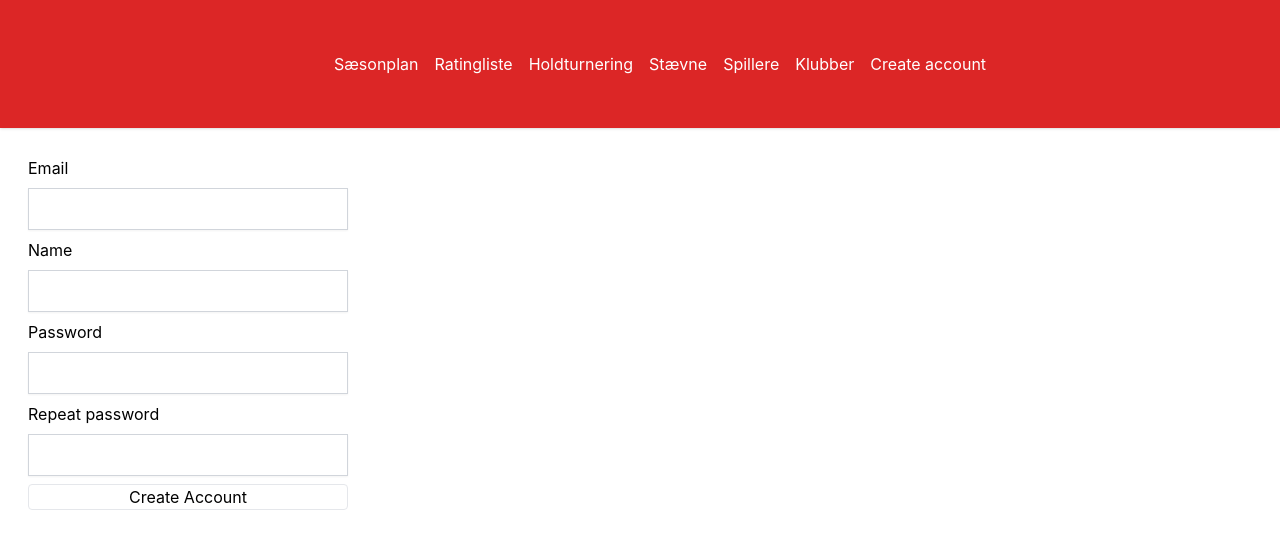
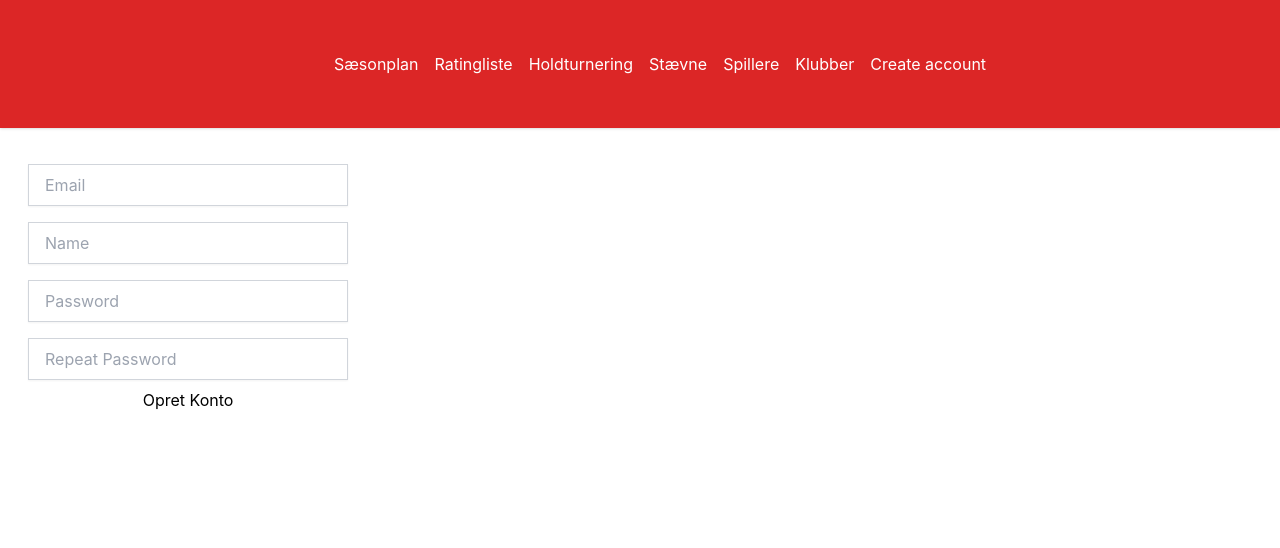
Before and after one commit to GodSpiller/bordtennis, a React (Create React App) app in the folder frontend/: page /create_account in a window 1280 px wide. Shown: the top 548 px of the page. Built offline with nearby package versions, Linux system fonts and the light colour scheme.

Commit message:
Implemented create account form using react-hook-form

```diff
--- a/frontend/package.json
+++ b/frontend/package.json
@@ -17,6 +17,7 @@
     "clean": "^4.0.2",
     "react": "^18.2.0",
     "react-dom": "^18.2.0",
+    "react-hook-form": "^7.51.0",
     "react-router-dom": "^6.22.2",
     "react-scripts": "5.0.1",
     "tailwindcss": "^3.4.1",
--- a/frontend/src/components/login/CreateAccount.tsx
+++ b/frontend/src/components/login/CreateAccount.tsx
@@ -1,181 +1,92 @@
-import { useState } from "react";
-import { InvalidInput } from "../../pages/CreateAccountPage";
+import { SubmitHandler, useForm } from "react-hook-form";
 const inputcss =
   "appearance-none border border-gray-300 py-2 px-4 my-2 bg-white text-gray-700 placeholder-gray-400 shadow-sm text-base focus:outline-none focus:ring-2 focus:ring-purple-600 focus:border-transparent";
 
-export type CreateAccountForm = {
+type FormFields = {
   email: string;
+  name: string;
   password: string;
-  secondPassword: string;
-  name: string;
-};
-
-type AccountFormError = {
-  email: boolean;
-  password: boolean;
-  secondPassword: boolean;
-  name: boolean;
+  password2: string;
 };
 
 export function CreateAccount() {
-  const [formState, setFormState] = useState<CreateAccountForm>({
-    email: "",
-    password: "",
-    secondPassword: "",
-    name: "",
-  });
+  const {
+    register,
+    handleSubmit,
+    watch,
+    formState: { errors },
+  } = useForm<FormFields>();
 
-  const [error, setErrors] = useState<AccountFormError>({
-    email: false,
-    password: false,
-    secondPassword: false,
-    name: false,
-  });
-
-  function validate() {
-    if (
-      valid("email" as keyof CreateAccountForm) &&
-      valid("name" as keyof CreateAccountForm) &&
-      valid("password" as keyof CreateAccountForm) &&
-      valid("secondPassword" as keyof CreateAccountForm)
-    ) {
-      console.log("inputs are valid");
-    } else {
-      console.log("not valid");
-    }
-  }
-
-  function valid(key: keyof CreateAccountForm) {
-    switch (key) {
-      case "email": {
-        const emailValidation = new RegExp(
-          /^[a-zA-Z0-9._-]+@[a-zA-Z0-9.-]+.[a-zA-Z]{2,4}$/
-        );
-        if (!emailValidation.test(formState.email)) {
-          console.log("email not valid");
-          setErrors({ ...error, email: true });
-          return false;
-        }
-        setErrors({ ...error, email: false });
-        break;
-      }
-      case "name": {
-        const nameValidation = new RegExp(
-          /^[\w'\-,.][^0-9_!¡?÷?¿/\\+=@#$%ˆ&*(){}|~<>;:[\]]{2,}$/
-        );
-        if (!nameValidation.test(formState.name)) {
-          console.log("name not valid");
-          setErrors({ ...error, name: true });
-          return false;
-        }
-        setErrors({ ...error, name: false });
-        break;
-      }
-      case "password": {
-        const passwordValidation = new RegExp(
-          /^(?=.*\d)(?=.*[A-Z])(?=.*[a-z])(?=.*[a-zA-Z!#$%&? "])[a-zA-Z0-9!#$%&?]{8,20}$/
-        );
-        if (!passwordValidation.test(formState.password)) {
-          console.log("password not valid");
-          setErrors({ ...error, password: true });
-          return false;
-        }
-        setErrors({ ...error, password: false });
-        break;
-      }
-      case "secondPassword": {
-        if (formState.password !== formState.secondPassword) {
-          console.log("passwords do not match valid");
-          setErrors({ ...error, secondPassword: true });
-          return false;
-        }
-        setErrors({ ...error, secondPassword: false });
-        break;
-      }
-    }
-    return true;
-  }
+  const onSubmit: SubmitHandler<FormFields> = (data) => {
+    console.log(data);
+  };
 
   return (
-    <div className="flex flex-col w-80">
-      <form className="flex flex-col">
-        <div>
-          <label htmlFor="email">Email</label>
-        </div>
+    <form className="flex flex-col w-80" onSubmit={handleSubmit(onSubmit)}>
       <input
         className={inputcss}
-          id="email"
-          name="email"
-          type="email"
-          value={formState.email}
-          onChange={(e) =>
-            setFormState({
-              ...formState,
-              email: e.target.value,
-            })
-          }
-        ></input>
-      </form>
-      <form className="flex flex-col">
-        <label htmlFor="name">Name</label>
+        {...register("email", {
+          required: "Email is required",
+          pattern: {
+            value: /^[a-zA-Z0-9._-]+@[a-zA-Z0-9.-]+.[a-zA-Z]{2,4}$/,
+            message: "Invalid email",
+          },
+        })}
+        type="text"
+        placeholder="Email"
+      />
+      {errors.email && (
+        <div className="text-red-500">{errors.email.message}</div>
+      )}
       <input
         className={inputcss}
-          id="name"
-          name="name"
+        {...register("name", {
+          required: "Name is required",
+          pattern: {
+            value: /^[A-Za-z'-]+(?:\s+[A-Za-z'-]+)*$/,
+            message: "Name contained illegal characters",
+          },
+        })}
         type="text"
-          value={formState.name}
-          onChange={(e) =>
-            setFormState({
-              ...formState,
-              name: e.target.value,
-            })
-          }
-        ></input>
-      </form>
-      <form className="flex flex-col">
-        <label htmlFor="password1">Password</label>
+        placeholder="Name"
+      />
+      {errors.name && <div className="text-red-500">{errors.name.message}</div>}
       <input
         className={inputcss}
-          autoComplete=""
-          id="password1"
-          name="password1"
+        {...register("password", {
+          required: "Password required",
+
+          pattern: {
+            value:
+              /^(?=.*\d)(?=.*[A-Z])(?=.*[a-z])(?=.*[a-zA-Z!#$%&? "])[a-zA-Z0-9!#$%&?]{8,20}$/,
+            message:
+              "Password must contain at least one lowercase, uppercase, and one special character and must be at least 8 characters",
+          },
+          minLength: 8,
+        })}
         type="password"
-          required={true}
-          minLength={8}
-          value={formState.password}
-          onChange={(e) =>
-            setFormState({
-              ...formState,
-              password: e.target.value,
-            })
-          }
-        ></input>
-      </form>
-      <form className="flex flex-col">
-        <label htmlFor="password2">Repeat password</label>
+        placeholder="Password"
+      />
+      {errors.password && (
+        <div className="text-red-500">{errors.password.message}</div>
+      )}
       <input
         className={inputcss}
-          autoComplete=""
-          id="password2"
-          name="password2"
+        {...register("password2", {
+          required: "Password do not match",
+          validate: (val: string) => {
+            if (watch("password") !== val) {
+              return "Your passwords do not match";
+            }
+          },
+        })}
         type="password"
-          required={true}
-          minLength={8}
-          value={formState.secondPassword}
-          onChange={(e) =>
-            setFormState({
-              ...formState,
-              secondPassword: e.target.value,
-            })
-          }
-        ></input>
+        placeholder="Repeat Password"
+      />
+      {errors.password2 && (
+        <div className="text-red-500">{errors.password2.message}</div>
+      )}
+      <button type="submit">Opret Konto</button>
     </form>
-      <button
-        className="border border-grey hover:border-black rounded px-1"
-        onClick={() => validate()}
-      >
-        Create Account
-      </button>
-    </div>
   );
 }
--- a/frontend/src/pages/CreateAccountPage.tsx
+++ b/frontend/src/pages/CreateAccountPage.tsx
@@ -1,9 +1,6 @@
 import { useState } from "react";
 import { useNavigate } from "react-router-dom";
-import {
-  CreateAccount,
-  CreateAccountForm,
-} from "../components/login/CreateAccount";
+import { CreateAccount } from "../components/login/CreateAccount";
 
 const inputcss =
   "appearance-none border border-gray-300 py-2 px-4 my-2 bg-white text-gray-700 placeholder-gray-400 shadow-sm text-base focus:outline-none focus:ring-2 focus:ring-purple-600 focus:border-transparent";
```
Also changed, not shown: 1 other file (tests, documents, lock files or other folders). Lines whose indentation alone changed are shown as unchanged.
